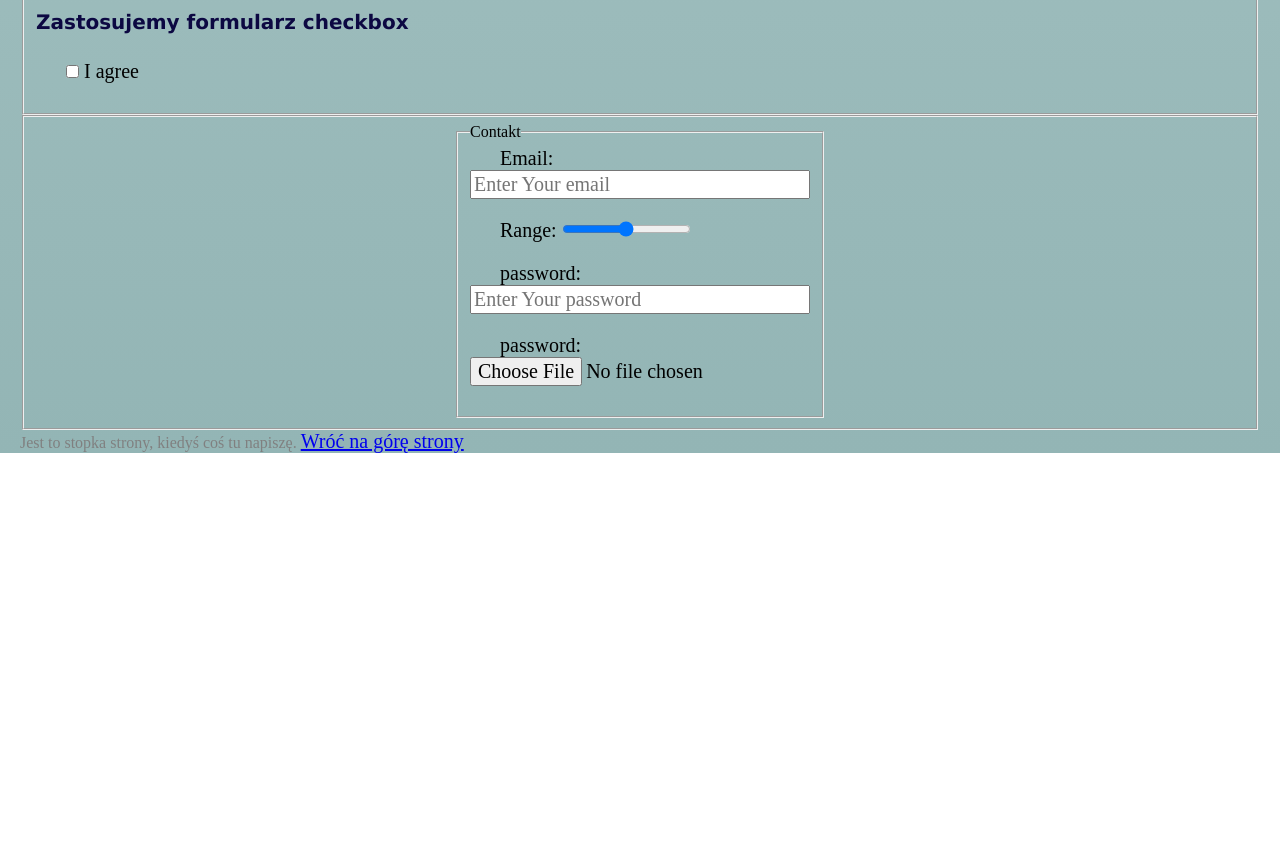
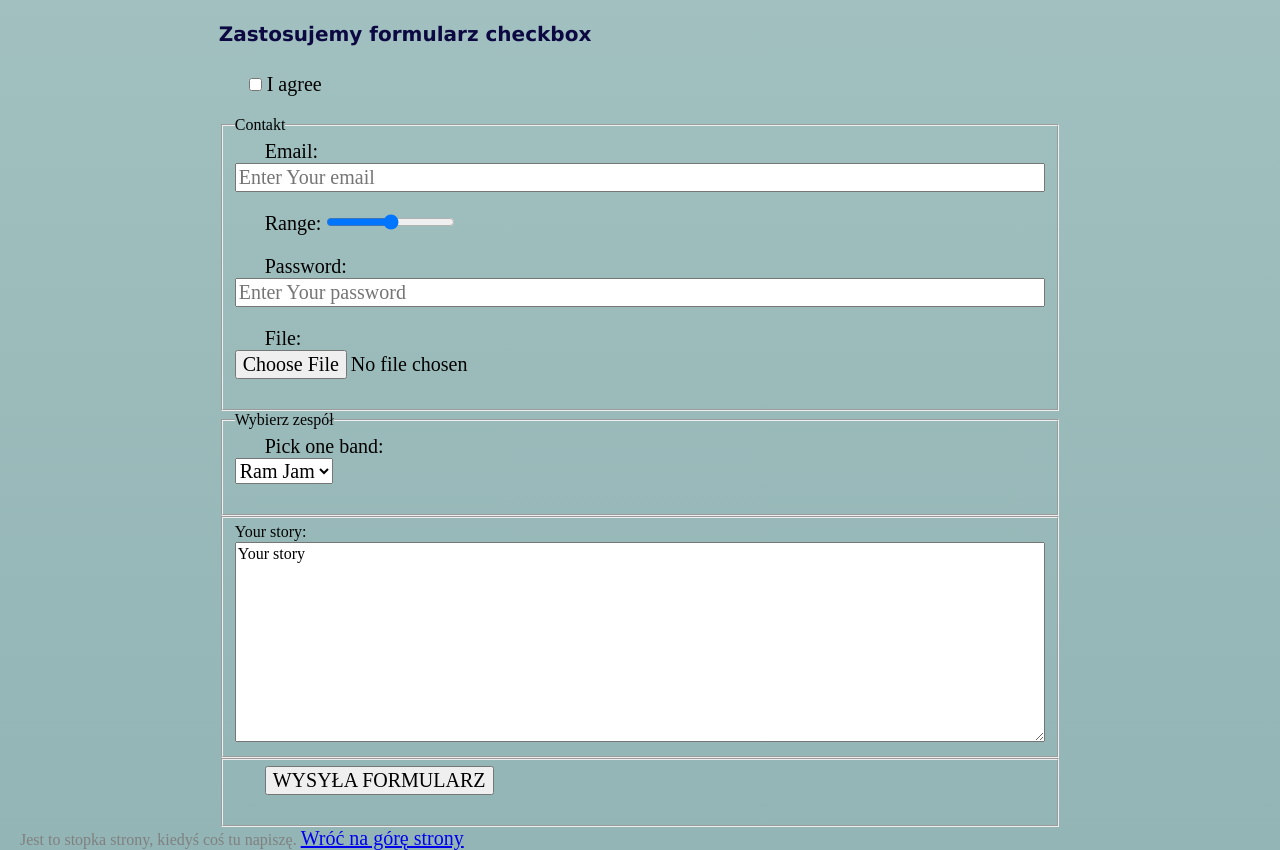
Before and after one commit to MateuszbW/homepage, a plain HTML site: page index.html in a window 1280 px wide. Shown: the part 4311-5161 px from the top of the page. Before the commit the page ends 4764 px from the top, so only its background shows below. Drawn offline with Linux system fonts and the light colour scheme; a web font is replaced by a local one.

Commit message:
connetted form's with cotenfrontend side

```diff
--- a/index.html
+++ b/index.html
@@ -221,9 +221,9 @@
             </div>
         </section>
 
-        <fieldset>
+
         <h2>Formularze</h2>
-            <form class="form">
+        <form action="https://dev.cotenfrontend.pl" class="form">
             <p>
                 <label for="name">
                     Your Name:
@@ -271,11 +271,6 @@
                     </label>
                 </p>
             </fieldset>
-
-
-            </form>
-
-
             <section>
                 <h4>typy</h4>
                     <p><b>type="text"</b> służy do zadeklarowania czy będzie to text, password itp </p>
@@ -284,7 +279,6 @@
                 <h4>tekst podpowiedzi</h4>
                     <p><b>placeholder="Enter Your surname" </b> gdy pole jest puste podpowiada nam co mamy w niego wpisać </p>
             </section>
-
             <h4>
                 Zastosujemy formularz radio
             </h4>
@@ -300,19 +294,18 @@
                         <label><input name="iceCream" type="radio" value="lemon"> Lemon</label>
                     </p>
             </fieldset>
-
-            <fildset>
             <h4>
                 Zastosujemy formularz checkbox
             </h4>
+                <fildset>
                     <p>
                         <label><input name="agreement" type="checkbox"> I agree</label>
                     </p>
                 </fildset>
-        </fieldset>
 
-        <fieldset>
-            <form class="form">
+
+
+
                     <fieldset>
                         <legend>Contakt</legend>
                         <p>
@@ -343,7 +336,7 @@
                         </p>
                         <p>
                             <label for="password">
-                            password:
+                                Password:
                                 <input
                                     class="form__item"
                                     id="password"
@@ -355,7 +348,7 @@
                         </p>
                         <p>
                             <label for="file">
-                            password:
+                                File:
                                 <input
                                     class="form__item"
                                     id="file"
@@ -366,6 +359,28 @@
                             </label>
                         </p>
 
+
+                    </fieldset>
+                    <fieldset>
+                        <legend>Wybierz zespół</legend>
+                        <p>
+                            <label for="band">Pick one band:</label>
+                            <select name="band" id="band">
+                                <option value="band-1">Ram Jam</option>
+                                <option value="band-2">ACDC</option>
+                                <option value="band-3">Metallica</option>
+                            </select>
+                        </p>
+                    </fieldset>
+                    <fieldset>
+                        <label>Your story:</label>
+                        <textarea for="yourStory" name="yourStory">Your story</textarea>
+
+                    </fieldset>
+                    <fieldset>
+                        <p>
+                            <input type="submit" value="WYSYŁA FORMULARZ" />
+                        </p>
                     </fieldset>
 
 
@@ -373,7 +388,7 @@
 
 
 
-        </fieldset>
+
 
 
 
--- a/style.css
+++ b/style.css
@@ -329,3 +329,12 @@
 justify-content: center;
 width: 100%;
 }
+
+.form label{
+  display: block;
+}
+
+.form textarea{
+  width: 100%;
+  height: 200px ;
+}
```
Lines whose indentation alone changed are shown as unchanged.
